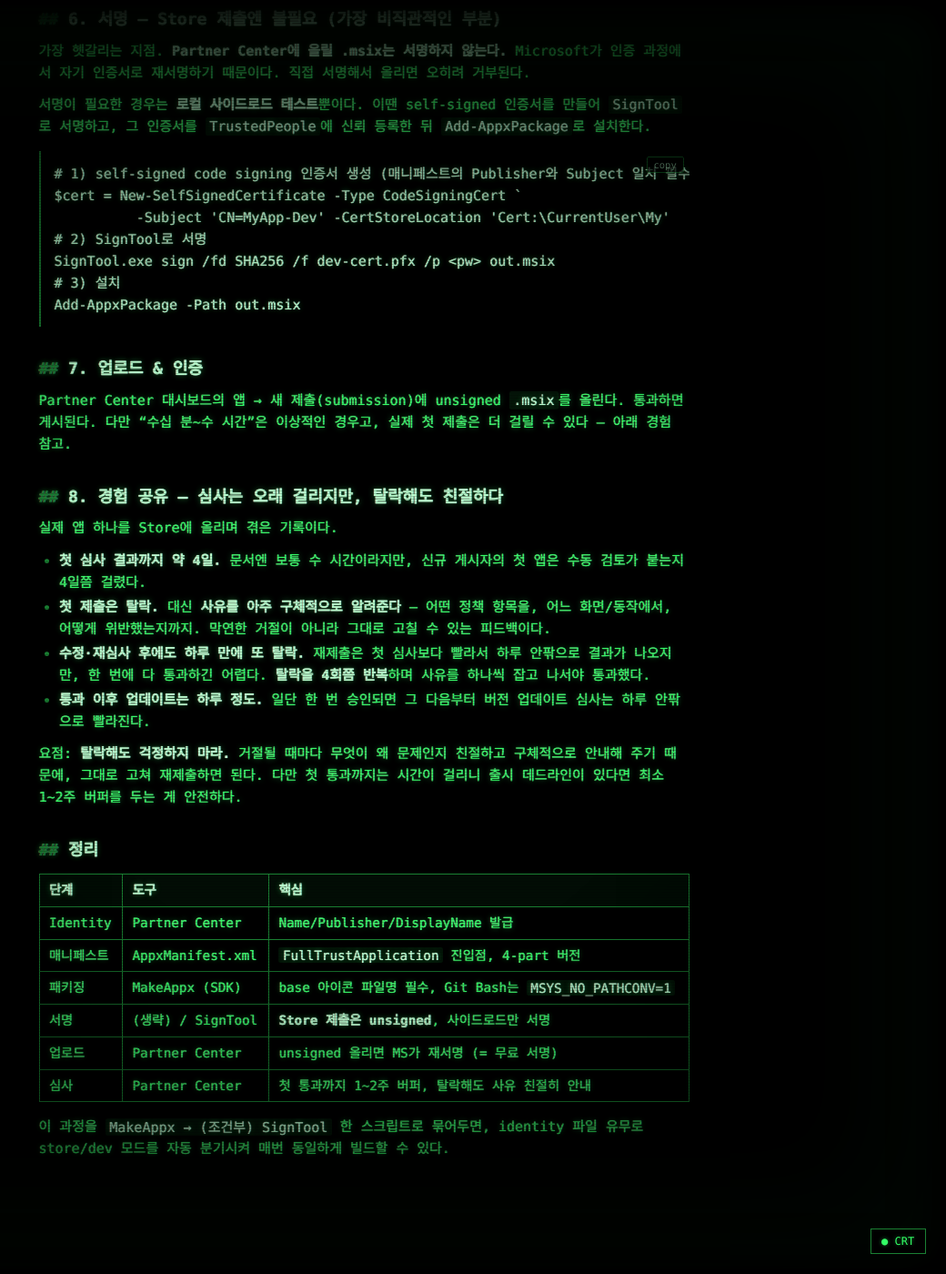
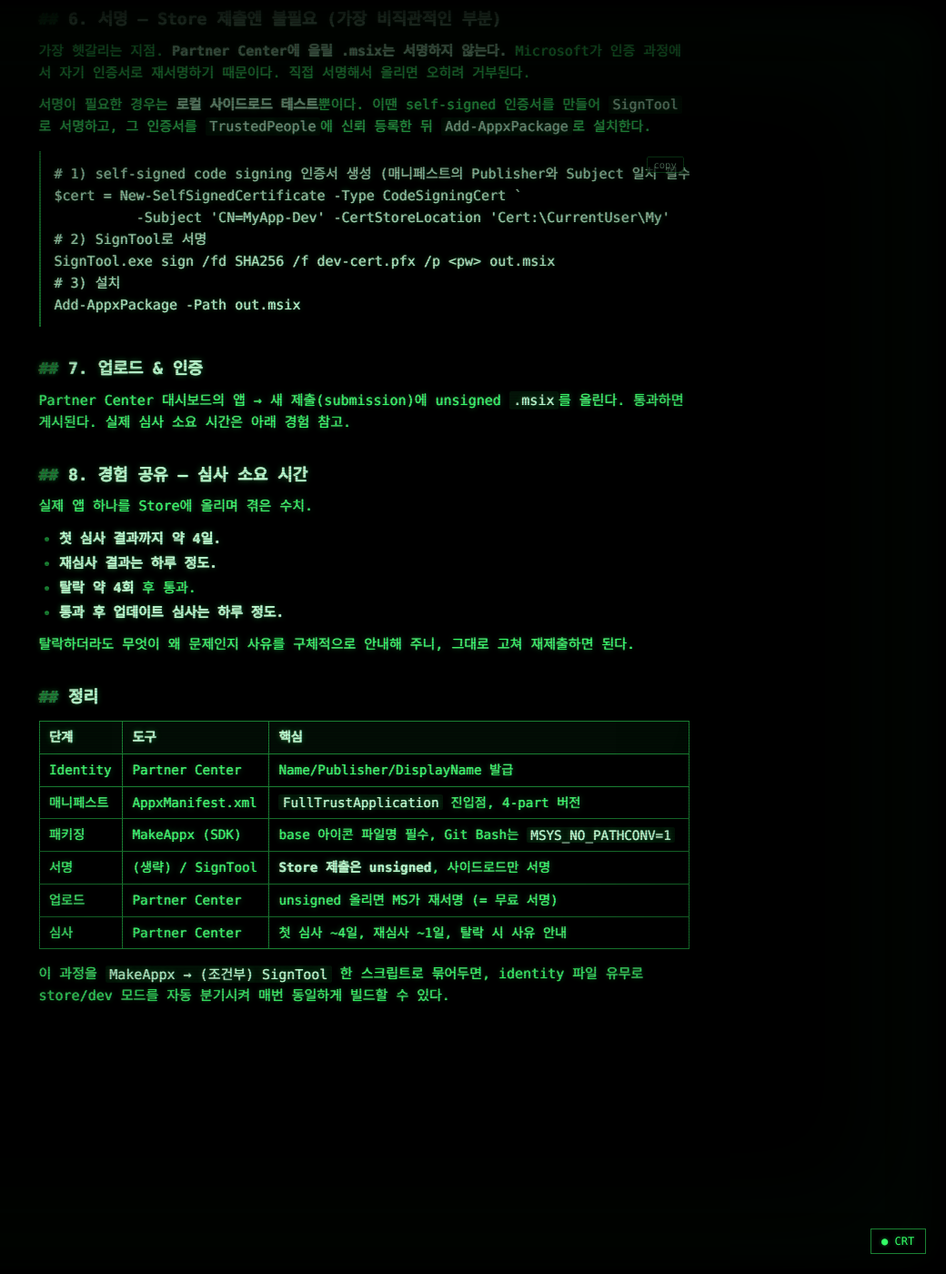
Before and after one commit to ssk-play/tech.sskplay.com, a Jekyll site: the page built from docs/windows-msstore-msix.md, in a window 1280 px wide and 1400 px high, scrolled down 2025 px. Shown: the whole window at 91% size, without its empty margins (240-1280 px from the left). Built offline with Jekyll 4.4.1, drawn with Linux system fonts in a browser that asks for light colours.

Commit message:
Trim review section to empirical numbers only

```diff
--- a/docs/windows-msstore-msix.md
+++ b/docs/windows-msstore-msix.md
@@ -93,18 +93,18 @@ Add-AppxPackage -Path out.msix
 
 ## 7. 업로드 & 인증
 
-Partner Center 대시보드의 앱 → 새 제출(submission)에 unsigned `.msix`를 올린다. 통과하면 게시된다. 다만 "수십 분~수 시간"은 이상적인 경우고, 실제 첫 제출은 더 걸릴 수 있다 — 아래 경험 참고.
+Partner Center 대시보드의 앱 → 새 제출(submission)에 unsigned `.msix`를 올린다. 통과하면 게시된다. 실제 심사 소요 시간은 아래 경험 참고.
 
-## 8. 경험 공유 — 심사는 오래 걸리지만, 탈락해도 친절하다
+## 8. 경험 공유 — 심사 소요 시간
 
-실제 앱 하나를 Store에 올리며 겪은 기록이다.
+실제 앱 하나를 Store에 올리며 겪은 수치.
 
-- **첫 심사 결과까지 약 4일.** 문서엔 보통 수 시간이라지만, 신규 게시자의 첫 앱은 수동 검토가 붙는지 4일쯤 걸렸다.
-- **첫 제출은 탈락.** 대신 **사유를 아주 구체적으로 알려준다** — 어떤 정책 항목을, 어느 화면/동작에서, 어떻게 위반했는지까지. 막연한 거절이 아니라 그대로 고칠 수 있는 피드백이다.
-- **수정·재심사 후에도 하루 만에 또 탈락.** 재제출은 첫 심사보다 빨라서 하루 안팎으로 결과가 나오지만, 한 번에 다 통과하긴 어렵다. **탈락을 4회쯤 반복**하며 사유를 하나씩 잡고 나서야 통과했다.
-- **통과 이후 업데이트는 하루 정도.** 일단 한 번 승인되면 그 다음부터 버전 업데이트 심사는 하루 안팎으로 빨라진다.
+- **첫 심사 결과까지 약 4일.**
+- **재심사 결과는 하루 정도.**
+- **탈락 약 4회** 후 통과.
+- **통과 후 업데이트 심사는 하루 정도.**
 
-요점: **탈락해도 걱정하지 마라.** 거절될 때마다 무엇이 왜 문제인지 친절하고 구체적으로 안내해 주기 때문에, 그대로 고쳐 재제출하면 된다. 다만 첫 통과까지는 시간이 걸리니 출시 데드라인이 있다면 최소 1~2주 버퍼를 두는 게 안전하다.
+탈락하더라도 무엇이 왜 문제인지 사유를 구체적으로 안내해 주니, 그대로 고쳐 재제출하면 된다.
 
 ## 정리
 
@@ -115,6 +115,6 @@ Partner Center 대시보드의 앱 → 새 제출(submission)에 unsigned `.msix
 | 패키징 | MakeAppx (SDK) | base 아이콘 파일명 필수, Git Bash는 `MSYS_NO_PATHCONV=1` |
 | 서명 | (생략) / SignTool | **Store 제출은 unsigned**, 사이드로드만 서명 |
 | 업로드 | Partner Center | unsigned 올리면 MS가 재서명 (= 무료 서명) |
-| 심사 | Partner Center | 첫 통과까지 1~2주 버퍼, 탈락해도 사유 친절히 안내 |
+| 심사 | Partner Center | 첫 심사 ~4일, 재심사 ~1일, 탈락 시 사유 안내 |
 
 이 과정을 `MakeAppx → (조건부) SignTool` 한 스크립트로 묶어두면, identity 파일 유무로 store/dev 모드를 자동 분기시켜 매번 동일하게 빌드할 수 있다.
```
